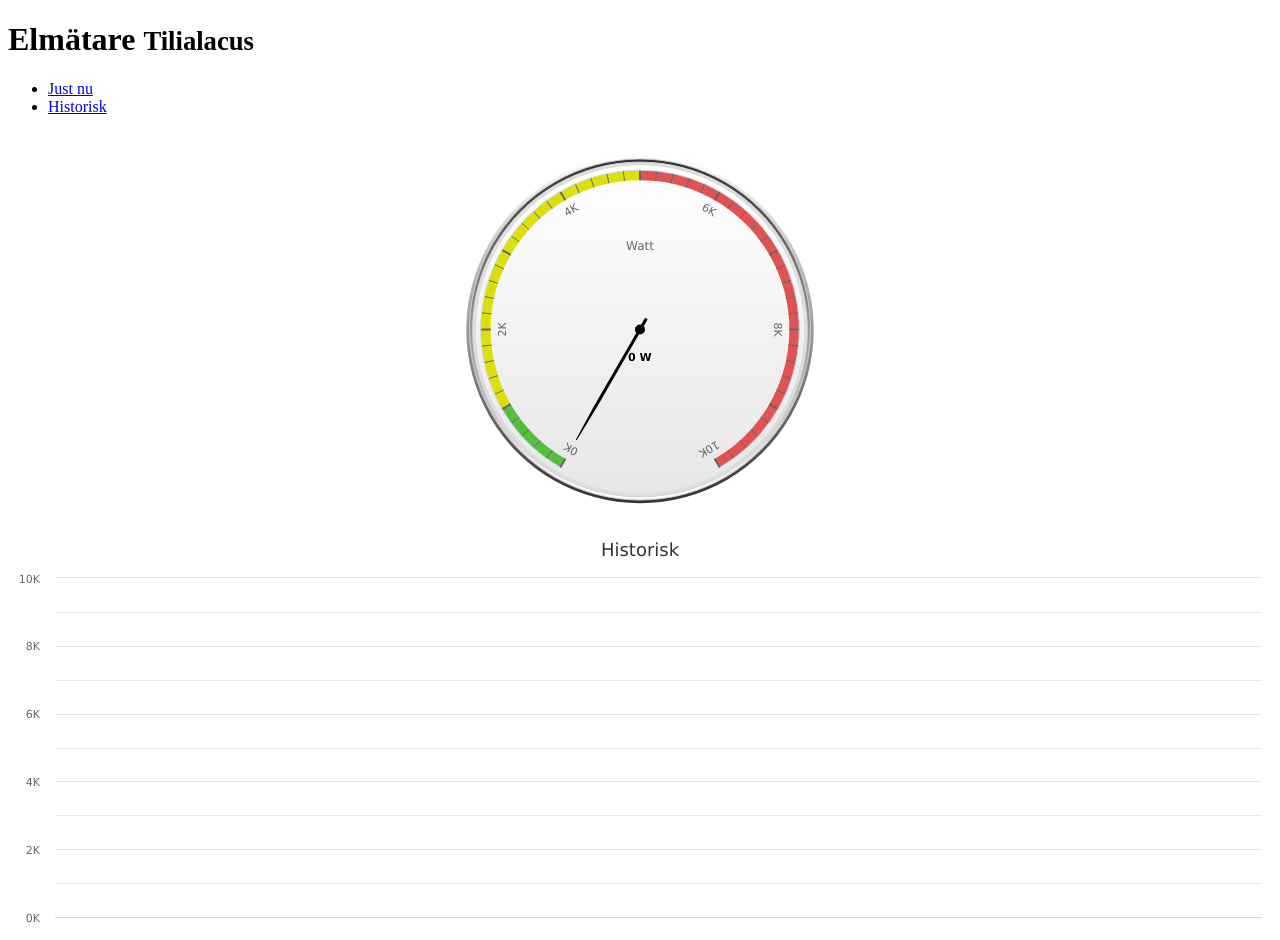
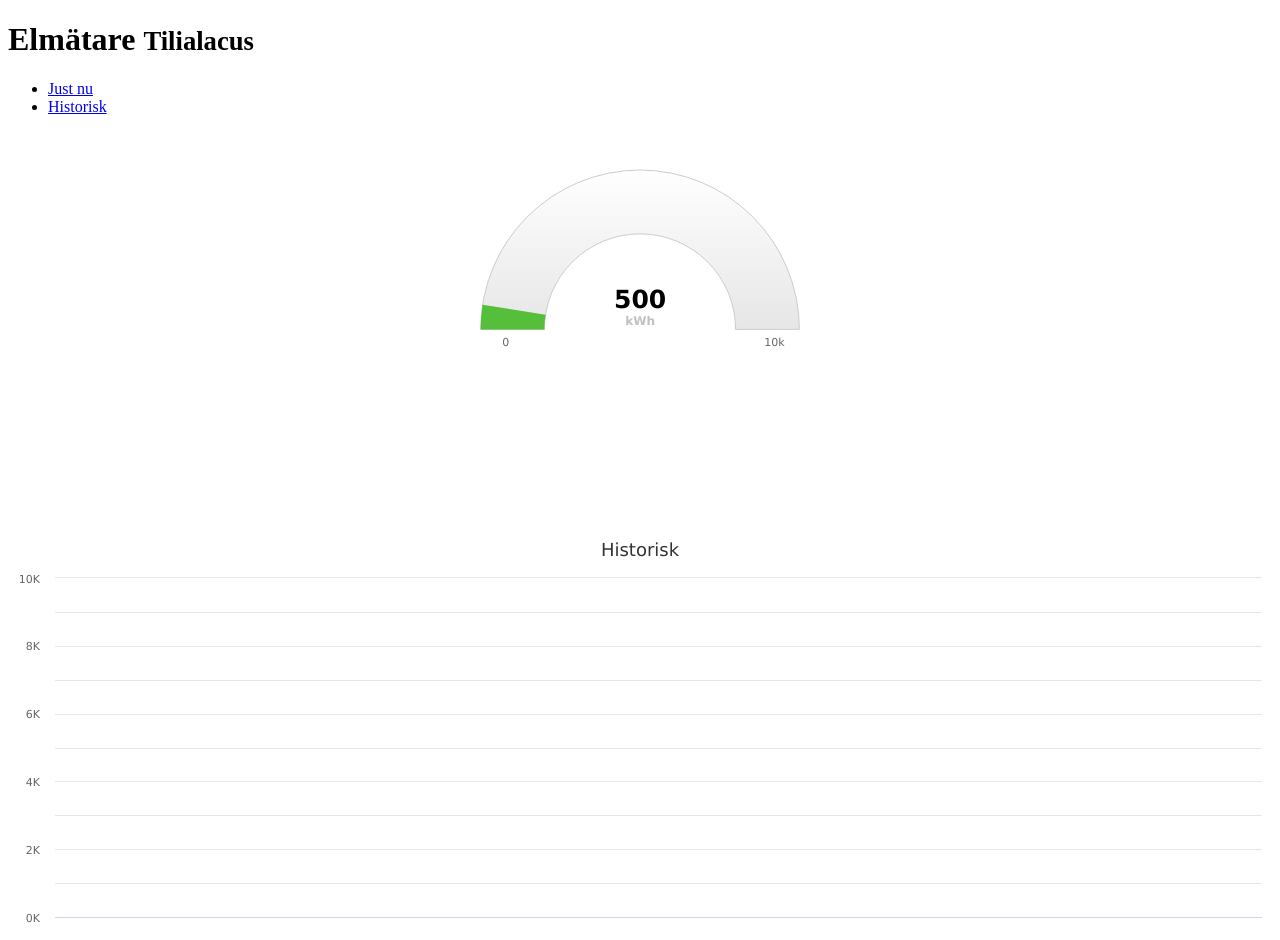
Before and after one commit to rlindsjo/power-meter-server, a website: page src/static/index.html in a window 1280 px wide. Drawn offline with nearby package versions, Linux system fonts and the light colour scheme; no server answers; some icons are missing.

Commit message:
Started to rework for a more compact view and with more data

```diff
--- a/src/static/index.html
+++ b/src/static/index.html
@@ -15,21 +15,15 @@
 <script src="//netdna.bootstrapcdn.com/twitter-bootstrap/2.3.1/js/bootstrap.min.js"></script>
 <script type="text/javascript">
 $(function () {
-
-    var gaugeChart = new Highcharts.Chart({
-
+	var gaugechartOptions = {
 		chart: {
-	        renderTo: 'gauge-container',
-	        type: 'gauge',
+			type: 'solidgauge',
 			plotBackgroundColor: null,
-	        plotBackgroundImage: null,
 			plotBorderWidth: 0,
 			plotShadow: false
 		},
 
-	    title: {
-	        text: null
-	    },
+		title: null,
 
 		credits: {
 			enabled: false
@@ -39,37 +33,18 @@ $(function () {
 			enabled: false
 		},
 
+		tooltip: {
+			enabled: false
+		},
+
 		pane: {
-	        startAngle: -150,
-	        endAngle: 150,
-	        background: [{
-	            backgroundColor: {
-	                linearGradient: { x1: 0, y1: 0, x2: 0, y2: 1 },
-	                stops: [
-	                    [0, '#FFF'],
-	                    [1, '#333']
-	                ]
+			startAngle: -90,
+			endAngle: 90,
+			background: {
+				innerRadius: '60%',
+				outerRadius: '100%',
+				shape: 'arc'
 			},
-	            borderWidth: 0,
-	            outerRadius: '109%'
-	        }, {
-	            backgroundColor: {
-	                linearGradient: { x1: 0, y1: 0, x2: 0, y2: 1 },
-	                stops: [
-	                    [0, '#333'],
-	                    [1, '#FFF']
-	                ]
-	            },
-	            borderWidth: 1,
-	            outerRadius: '107%'
-	        }, {
-	            // default background
-	        }, {
-	            backgroundColor: '#DDD',
-	            borderWidth: 0,
-	            outerRadius: '105%',
-	            innerRadius: '103%'
-	        }]
 		},
 
 		// the value axis
@@ -77,60 +52,45 @@ $(function () {
 			min: 0,
 			max: 10000,
 
-	        minorTickInterval: 'auto',
-	        minorTickWidth: 1,
-	        minorTickLength: 10,
-	        minorTickPosition: 'inside',
-	        minorTickColor: '#666',
 
-			tickInterval: 1000,
-	        tickPixelInterval: 30,
-	        tickWidth: 2,
-	        tickPosition: 'inside',
-	        tickLength: 10,
-	        tickColor: '#666',
+			title: null,
+			stops: [
+				[0.05, '#55BF3B'], // green
+				[0.2, '#DDDF0D'], // yellow
+				[0.5, '#DF5353'] // red
+			],
+			lineWidth: 0,
+			minorTickInterval: null,
+			tickPixelInterval: 400,
+			tickWidth: 0,
 			labels: {
-	            step: 2,
-	            rotation: 'auto',
-				formatter: function() { return this.value / 1000 + 'K' }
+				y: 16
+			}
 		},
-	        title: {
-	            text: 'Watt'
-	        },
-	        plotBands: [{
-	            from: 0,
-	            to: 1000,
-	            color: '#55BF3B' // green
-	        }, {
-	            from: 1000,
-	            to: 5000,
-	            color: '#DDDF0D' // yellow
-	        }, {
-	            from: 5000,
-	            to: 10000,
-	            color: '#DF5353' // red
-	        }]
+
+		plotOptions: {
+			solidgauge: {
+				dataLabels: {
+					y: -50,
+					borderWidth: 0,
+					useHTML: true,
+				}
+			}
 		},
 
 		series: [{
 			name: 'Förbrukning',
-	        data: [0],
-	        tooltip: {
-	            valueSuffix: ' W'
-	        }
+			data: [500],
+			dataLabels: {
+				format: '<div style="text-align:center"><span style="font-size:25px;color:' +
+				((Highcharts.theme && Highcharts.theme.contrastTextColor) || 'black') + '">{y}</span><br/>' +
+				'<span style="font-size:12px;color:silver">kWh</span></div>'
+			},
+
 		}],
+	};
 
-		plotOptions: {
-			gauge: {
-				dataLabels: {
-					borderWidth: 0,
-					format: '{y} W'
-				}
-			}
-		}
-	});
-
-    var historyChart = new Highcharts.Chart({
+	var historyChartOptions = {
 
 		chart: {
 			renderTo: 'history-container',
@@ -159,7 +119,9 @@ $(function () {
 			tickInterval: 1000,
 			labels: {
 				step: 2,
-				formatter: function() { return this.value / 1000 + 'K' }
+				formatter: function () {
+					return this.value / 1000 + 'K'
+				}
 			},
 			title: {
 				text: null
@@ -172,16 +134,16 @@ $(function () {
 			enabled: false
 		}
 
-	});
+	};
 
-	var f = function(gaugeChart, historyChart) {
+	var f = function (gaugeChart, historyChart) {
 		var socket = io.connect(window.location.href);
 
 		socket.on('connect', function () {
 			socket.emit('power-id', '1234');
 		});
 
-		  socket.on('setup', function(data) {
+		socket.on('setup', function (data) {
 			var val = Math.floor(data.value * 1000);
 			var point = gaugeChart.series[0].points[0];
 			point.update(val);
@@ -192,7 +154,7 @@ $(function () {
 			}
 		});
 
-		  socket.on('power', function(data) {
+		socket.on('power', function (data) {
 			var point = gaugeChart.series[0].points[0];
 			var val = Math.floor(data.value * 1000);
 			point.update(val);
@@ -200,17 +162,21 @@ $(function () {
 		});
 	};
 
+	$('#gauge-container').highcharts(gaugechartOptions);
+	$('#history-container').highcharts(historyChartOptions);
+
 	f(gaugeChart, historyChart);
 });
+
 </script>
 </head>
 <body>
 	<script src="http://code.highcharts.com/highcharts.js"></script>
 	<script src="http://code.highcharts.com/highcharts-more.js"></script>
-	<div class="page-header">
+	<script src="https://code.highcharts.com/modules/solid-gauge.js"></script>
+
 	<h1>Elmätare <small>Tilialacus</small></h1>
-	</div>
-	<ul class="nav nav-tabs" id="tabs">
+	<ul class="nav nav-pills" id="tabs">
 		<li class="active"><a href="#instant" data-toggle="tab">Just nu</a></li>
 		<li><a href="#history" data-toggle="tab">Historisk</a></li>
 	</ul>
```
Lines whose indentation alone changed are shown as unchanged.
